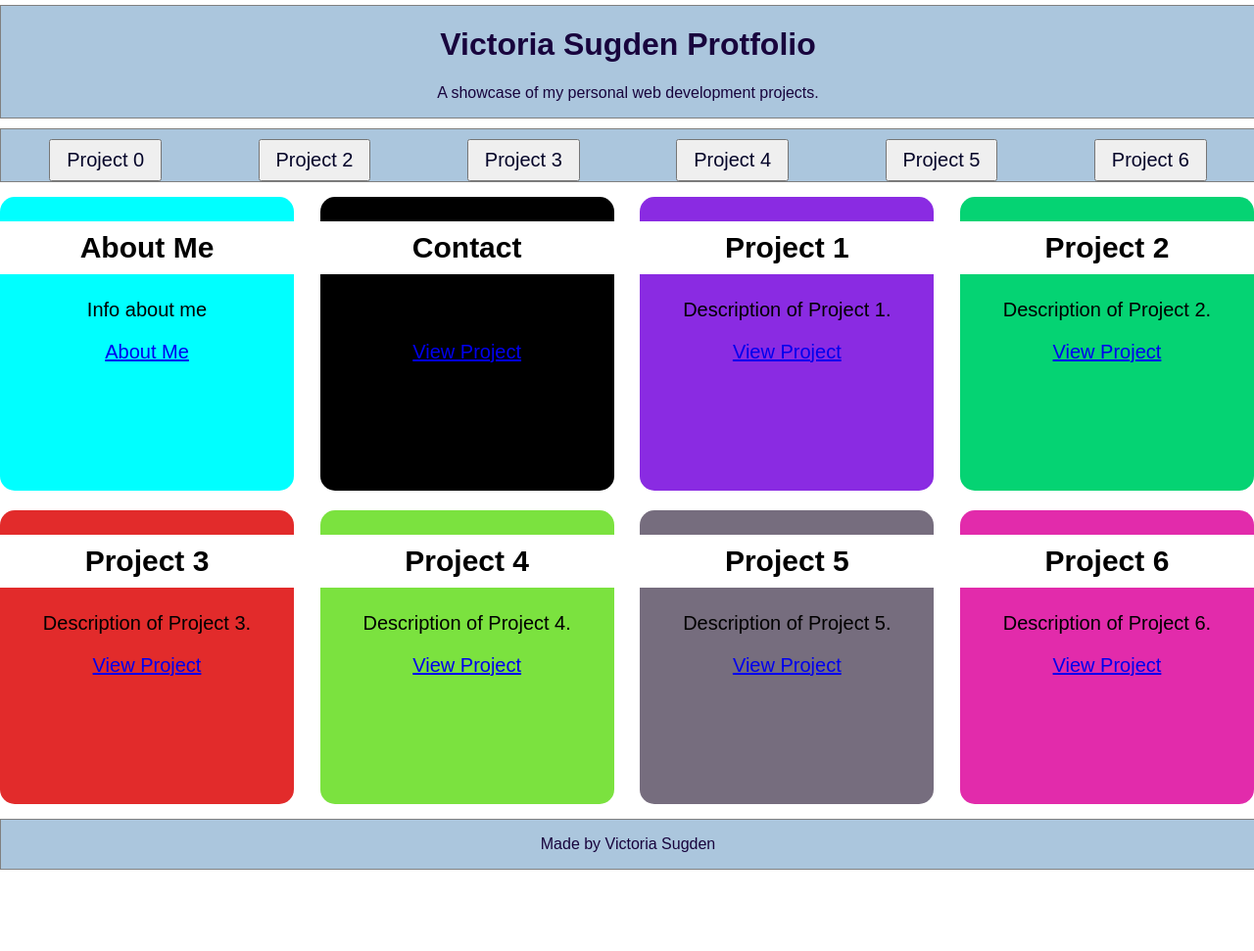
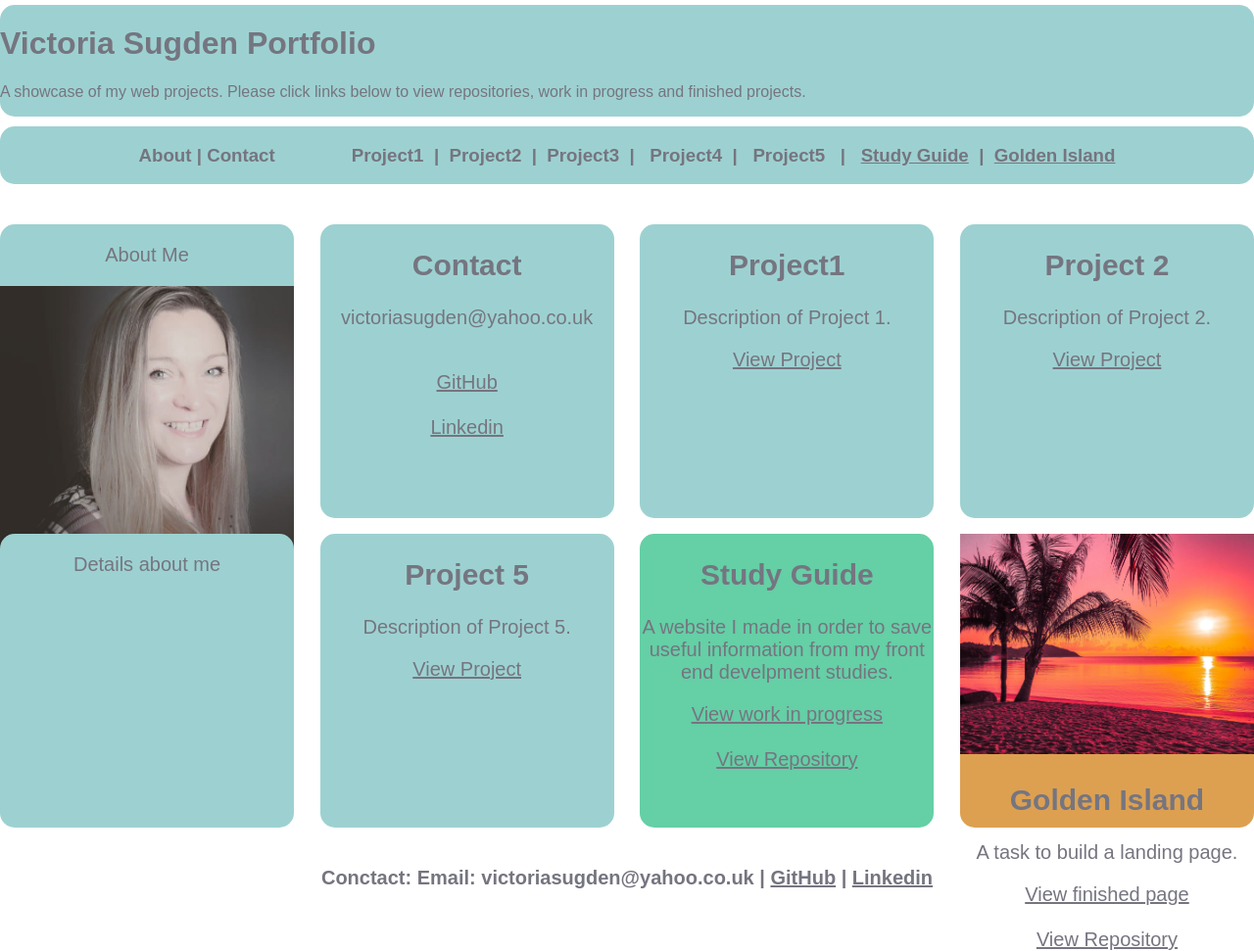
Before and after one commit to Vickysug/Victoria-Sugden-Portfolio, a plain HTML site: page index.html in a window 1280 px wide. Shown: the whole page at 98% size. Before the commit the page ends 893 px from the top, so only its background shows below. Drawn offline with Linux system fonts and the light colour scheme.

Commit message:
updated page

```diff
--- a/assets/CSS/style.css
+++ b/assets/CSS/style.css
@@ -1,30 +1,36 @@
-header, nav, footer {
-    border: 1px solid grey;
-    background-color: #abc6dd;
-    color: rgb(24, 4, 61);
+header {
+
+    background-color: rgb(157, 209, 209);
+    border-radius: 15px; /*creates rounded corners*/
+    align-self: auto;
+    color: rgb(117, 117, 128);
+    text-align: left;
+    width: 100%;
+    margin: 5px 0px;
+}
+ nav {
+  border: 0px solid grey;
+  border-radius: 15px; /*creates rounded corners*/
+    align-self: auto;
+  background-color: rgb(157, 209, 209);
+  color: rgb(117, 117, 128);
   text-align: center;
-    float: left;
   width: 100%;
   margin: 5px 0px;
 }
 
-h2 {
-    background-color: white;
-    padding: 10px;
-    text-align: center;
+a, p, h1, h2, h3 {
+  color: rgb(117, 117, 128);
+
 }
-
   .button-bar {
     display: flex;
     justify-content: space-around;
     margin-top: 10px;
   }
 
-  button {
-    padding: 8px 16px;
-    font-size: 20px;
-    color: rgb(4, 4, 41);
-  }
+
+
 
   body {
     font-family: Arial, sans-serif;
@@ -37,26 +43,45 @@ h2 {
   }
 
   .container {
+    position: relative;
     display: flex;
     flex-direction:row;
     justify-content: space-between;
-    height: 80vh;
+    align-items: center;
+    height: 600px;
     align-items: center; /*aligns text*/
     flex-wrap: wrap;
+    column-gap: 1em;
+    row-gap: 1em;
+
+  }
+
+  img {
+    max-width: 100%;
+    height: auto;
+  }
+
+.text-block {
+ position:absolute;
+ bottom: 80px;
+ right: 80px;
+ padding-left: 20px;
+ padding-right: 20px;
 
 }
 
   .about {
-    background-color: aqua;
+    background-color: rgb(157, 209, 209);
     width: 300px;
     height: 300px;
     font-size: 20px;
     text-align: center;
     border-radius: 15px; /*creates rounded corners*/
+    align-self: auto;
 
   }
   .contact {
-    background-color: black;
+    background-color: rgb(157, 209, 209);
     width: 300px;
     height: 300px;
     font-size: 20px;
@@ -64,7 +89,7 @@ h2 {
     border-radius: 15px;
   }
   .project1 {
-    background-color: blueviolet;
+    background-color: rgb(157, 209, 209);
     width: 300px;
     height: 300px;
     font-size: 20px;
@@ -72,23 +97,25 @@ h2 {
     border-radius: 15px;
   }
   .project2 {
-    background-color: rgb(5, 211, 115);
+    background-color: rgb(157, 209, 209);
     width: 300px;
     height: 300px;
     font-size: 20px;
     text-align: center;
     border-radius: 15px;
   }
+
 .project3 {
-    background-color: rgb(226, 43, 43);
+  background-color: rgb(157, 209, 209);
   width: 300px;
   height: 300px;
   font-size: 20px;
   text-align: center;
   border-radius: 15px;
 }
+
   .project4 {
-    background-color: rgb(123, 226, 63);
+    background-color: rgb(157, 209, 209);
     width: 300px;
     height: 300px;
     font-size: 20px;
@@ -96,15 +123,7 @@ h2 {
     border-radius: 15px;
   }
   .project5 {
-    background-color: rgb(118, 109, 126);
-    width: 300px;
-    height: 300px;
-    font-size: 20px;
-    text-align: center;
-    border-radius: 15px;
-  }
-  .project6 {
-    background-color: rgb(226, 43, 171);
+    background-color: rgb(157, 209, 209);
     width: 300px;
     height: 300px;
     font-size: 20px;
@@ -113,13 +132,44 @@ h2 {
   }
 
 
+.project6 {
+  background-color: rgb(101, 207, 166);
+  width: 300px;
+  height: 300px;
+  font-size: 20px;
+  text-align: center;
+  border-radius: 15px;
+}
 
-@media only screen and (max-width: 768px;)
+.project7 {
+  background-color: rgb(221, 160, 81);
+  width: 300px;
+  height: 300px;
+  font-size: 20px;
+  text-align: center;
+  border-radius: 15px;
+}
+
+footer {
+  color: black;
+    text-align: center;
+    font-size: 20px;
+    color: rgb(117, 117, 128);
+
+
+}
+
+@media only screen and (max-width: 768px) {
+
 
 .container {
-  flex-wrap;
+  flex-wrap: no-wrap;
 }
 
 header, nav, footer {
-  flex-wrap;
+  flex-wrap: no-wrap;
 }
+.button-bar {
+  flex-wrap: no-wrap;
+}
+}
--- a/index.html
+++ b/index.html
@@ -3,48 +3,38 @@
 <head>
     <meta charset="UTF-8">
     <meta name="viewport" content="width=device-width, initial-scale=1.0">
-    <title>Victoria Sugden Portfilio</title>
+    <title>Victoria Sugden Portfolio</title>
     <link rel="stylesheet" type="text/css" href="./assets/CSS/style.css">
 </head>
 <body>
     <header>
-        <h1>Victoria Sugden Protfolio</h1>
-        <p>A showcase of my personal web development projects.</p>
+        <h1>Victoria Sugden Portfolio</h1>
+        <p>A showcase of my web projects. Please click links below to view repositories, work in progress and finished projects. </p>
     </header>
+    <nav>
+       <h3>  About | Contact &nbsp &nbsp  &nbsp &nbsp &nbsp &nbsp &nbsp  Project1 &nbsp|&nbsp Project2
+         &nbsp|&nbsp Project3 &nbsp| &nbsp Project4 &nbsp| &nbsp Project5 &nbsp | &nbsp
+         <a href=#project6>Study Guide</a>&nbsp | &nbsp<a href=#project7>Golden Island</a> </h3>
+    </nav>
+<br></br>
+    <div class="container">
+        <div class="about" id="about">
 
-    </head>
-
-        <nav>
-        <div class="button-bar">
-          <button>Project 0</button>
-          <button>Project 2</button>
-          <button>Project 3</button>
-          <button>Project 4</button>
-          <button>Project 5</button>
-          <button>Project 6</button>
-        </h2>
-
-    </nav>
-
-
-        <div class="container">
-
-        <div class="about" id="about">
-            <h2>About Me</h2>
-            <p>Info about me</p>
-            <!--<img src="./assets/images/me..jpg" alt="image of Victoria">-->
-            <a href="#">About Me</a>
+            <p>About Me</p>
+            <img src="./assets/images/me..jpg" alt="image of Victoria">
 
         </div>
 
         <div class="contact" id="contact">
             <h2>Contact</h2>
-            <p>Email: Prtfolio: GitHub:</p>
-            <a href="#">View Project</a>
+            <p>victoriasugden@yahoo.co.uk</p>
+            <br>  <a href=" https://github.com/Vickysug">GitHub</a></br>
+            <br><a href="https://www.linkedin.com/in/victoria-sugden-51585a2a2/">Linkedin</a></br>
+            </p>
         </div>
 
         <div class="project1" id="project1">
-          <h2>Project 1</h2>
+            <h2>Project1</h2>
             <p>Description of Project 1.</p>
             <a href="#">View Project</a>
         </div>
@@ -55,16 +45,10 @@
             <a href="#">View Project</a>
         </div>
 
-        <div class="project3" id="project3">
-          <h2>Project 3</h2>
-          <p>Description of Project 3.</p>
-          <a href="#">View Project</a>
-        </div>
+        <div class="project4" id="project4">
 
-        <div class="project4" id="project4">
-            <h2>Project 4</h2>
-            <p>Description of Project 4.</p>
-            <a href="#">View Project</a>
+            <p>Details about me</p>
+
         </div>
 
         <div class="project5" id="project5">
@@ -74,17 +58,36 @@
         </div>
 
         <div class="project6" id="project6">
-            <h2>Project 6</h2>
-            <p>Description of Project 6.</p>
-            <a href="#">View Project</a>
-          </div>
+            <h2>Study Guide</h2>
+            <p>A website I made in order to save
+               useful information from my front end develpment
+               studies. </p>
+               <a href="https://vickysug.github.io/prework-study-guide/" target="_blank">View work in progress</a>
+            <br><br><a href="https://github.com/Vickysug/prework-study-guide" target="_blank">View Repository</a>
+
         </div>
 
 
-      <body>
+
+
+        <div class="project7" id="project7">
+          <img src="./assets/images/beach.jpg" alt="Beach at sunset">
+          <div class="text-block"></div>
+          <h2>Golden Island</h2>
+          <p>A task to build a landing page.</p>
+          <a href="https://vickysug.github.io/golden-island/" target="_blank">  View finished page</a>
+          <br><br><a href="https://github.com/Vickysug/golden-island" target="_blank">View Repository</a>
+          </div>
+      </div>
+    </div>
+<br></br>
     <footer>
-    <p>Made by Victoria Sugden</p>
+
+        <p><b>Conctact: Email: victoriasugden@yahoo.co.uk  |
+          <a href=" https://github.com/Vickysug">GitHub</a>  |
+            <a href="https://www.linkedin.com/in/victoria-sugden-51585a2a2/">Linkedin</a>
+
     </footer>
-
+    <br></br>
 </body>
 </html>
```
Also changed, not shown: assets/images/beach.jpg (added). Lines whose indentation alone changed are shown as unchanged.
